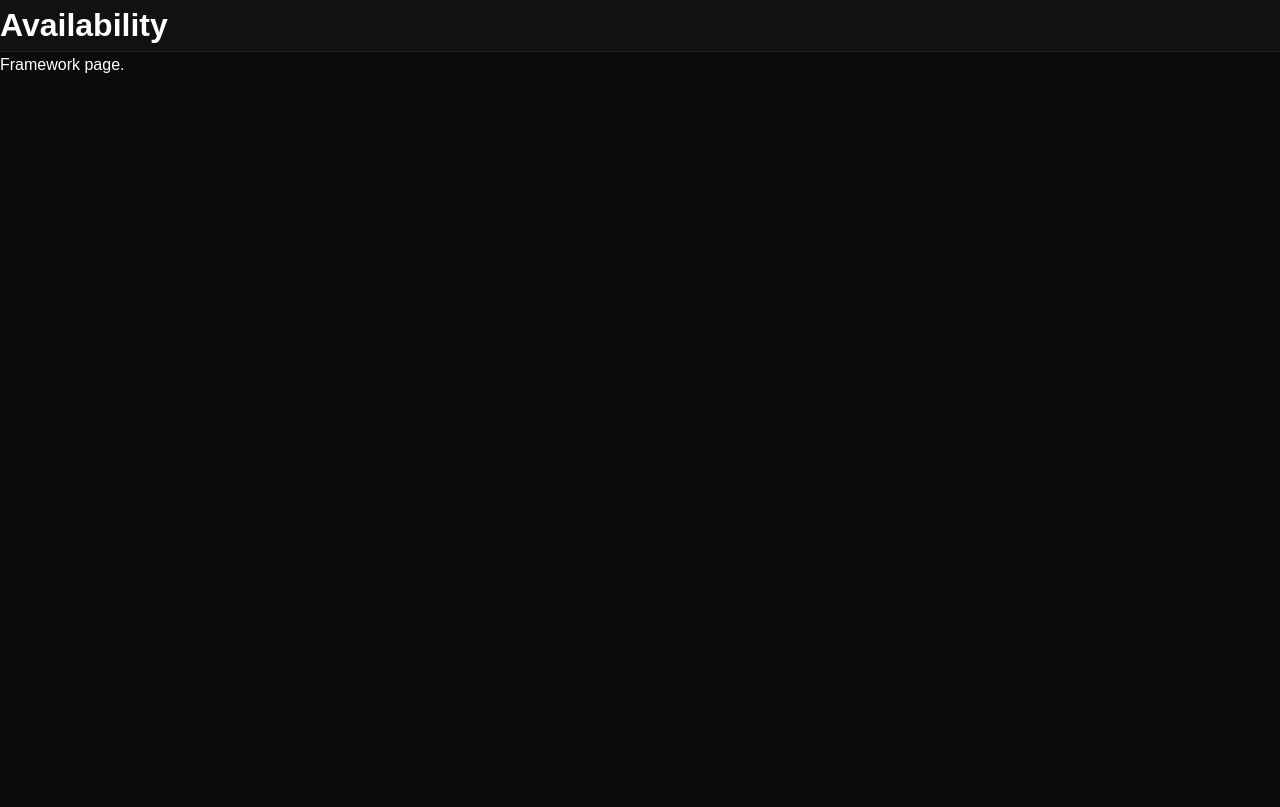
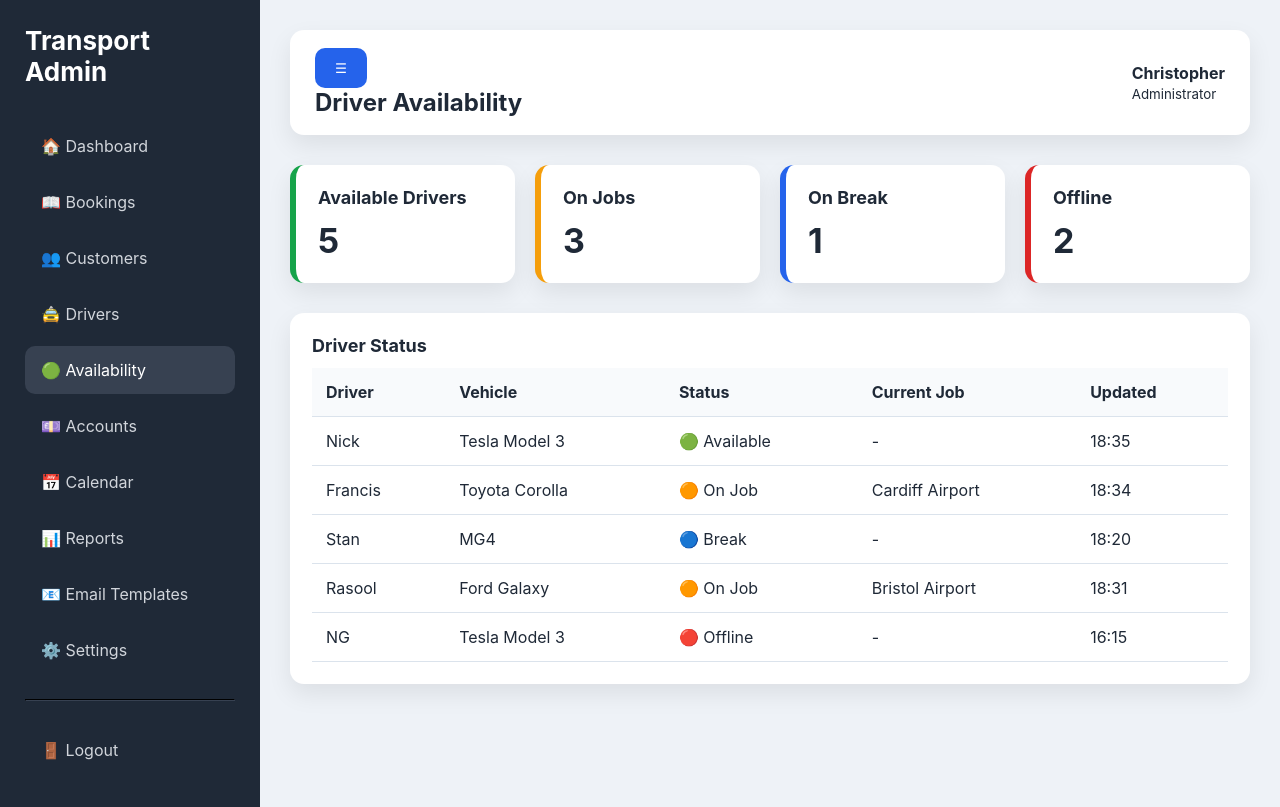
Before and after one commit to transporttemplate/transport-platform-framework, a plain HTML site: page availability.html in a window 1280 px wide. Drawn offline with Linux system fonts and the light colour scheme.

Commit message:
avail update

```diff
--- a/availability.html
+++ b/availability.html
@@ -1,13 +1,162 @@
 <!DOCTYPE html>
-<html>
-  <head>
-    <meta charset="utf-8" />
-    <meta name="viewport" content="width=device-width,initial-scale=1" />
-    <title>Availability</title>
-    <link rel="stylesheet" href="css/style.css" />
-  </head>
-  <body>
-    <header><h1>Availability</h1></header>
-    <main><p>Framework page.</p></main>
-  </body>
+<html lang="en">
+<head>
+<meta charset="UTF-8">
+<meta name="viewport" content="width=device-width, initial-scale=1.0">
+<title>Driver Availability</title>
+
+<link rel="stylesheet" href="css/admin.css">
+</head>
+
+<body>
+
+<div class="overlay"></div>
+
+<div class="admin-layout">
+
+<aside class="sidebar" id="sidebar">
+
+<h2>Transport Admin</h2>
+
+<a href="dashboard.html">🏠 Dashboard</a>
+<a href="bookings.html">📖 Bookings</a>
+<a href="customers.html">👥 Customers</a>
+<a href="drivers.html">🚖 Drivers</a>
+<a href="availability.html" class="active">🟢 Availability</a>
+<a href="accounts.html">💷 Accounts</a>
+<a href="calendar.html">📅 Calendar</a>
+<a href="reports.html">📊 Reports</a>
+<a href="email-templates.html">📧 Email Templates</a>
+<a href="settings.html">⚙️ Settings</a>
+
+<hr style="margin:25px 0;border-color:#374151;">
+
+<a href="login.html">🚪 Logout</a>
+
+</aside>
+
+<main class="main">
+
+<div class="topbar">
+
+<div class="topbar-left">
+
+<button
+class="menu-toggle"
+id="menuToggle">
+
+☰
+
+</button>
+
+<h2>Driver Availability</h2>
+
+</div>
+
+<div>
+
+<strong>Christopher</strong><br>
+<small>Administrator</small>
+
+</div>
+
+</div>
+
+<div class="stats">
+
+<div class="card green">
+<h3>Available Drivers</h3>
+<div class="stat">5</div>
+</div>
+
+<div class="card orange">
+<h3>On Jobs</h3>
+<div class="stat">3</div>
+</div>
+
+<div class="card blue">
+<h3>On Break</h3>
+<div class="stat">1</div>
+</div>
+
+<div class="card red">
+<h3>Offline</h3>
+<div class="stat">2</div>
+</div>
+
+</div>
+
+<div class="card">
+
+<h3>Driver Status</h3>
+
+<table>
+
+<thead>
+
+<tr>
+<th>Driver</th>
+<th>Vehicle</th>
+<th>Status</th>
+<th>Current Job</th>
+<th>Updated</th>
+</tr>
+
+</thead>
+
+<tbody>
+
+<tr>
+<td>Nick</td>
+<td>Tesla Model 3</td>
+<td>🟢 Available</td>
+<td>-</td>
+<td>18:35</td>
+</tr>
+
+<tr>
+<td>Francis</td>
+<td>Toyota Corolla</td>
+<td>🟠 On Job</td>
+<td>Cardiff Airport</td>
+<td>18:34</td>
+</tr>
+
+<tr>
+<td>Stan</td>
+<td>MG4</td>
+<td>🔵 Break</td>
+<td>-</td>
+<td>18:20</td>
+</tr>
+
+<tr>
+<td>Rasool</td>
+<td>Ford Galaxy</td>
+<td>🟠 On Job</td>
+<td>Bristol Airport</td>
+<td>18:31</td>
+</tr>
+
+<tr>
+<td>NG</td>
+<td>Tesla Model 3</td>
+<td>🔴 Offline</td>
+<td>-</td>
+<td>16:15</td>
+</tr>
+
+</tbody>
+
+</table>
+
+</div>
+
+</main>
+
+</div>
+
+<script src="js/admin.js"></script>
+
+</body>
 </html>
```
